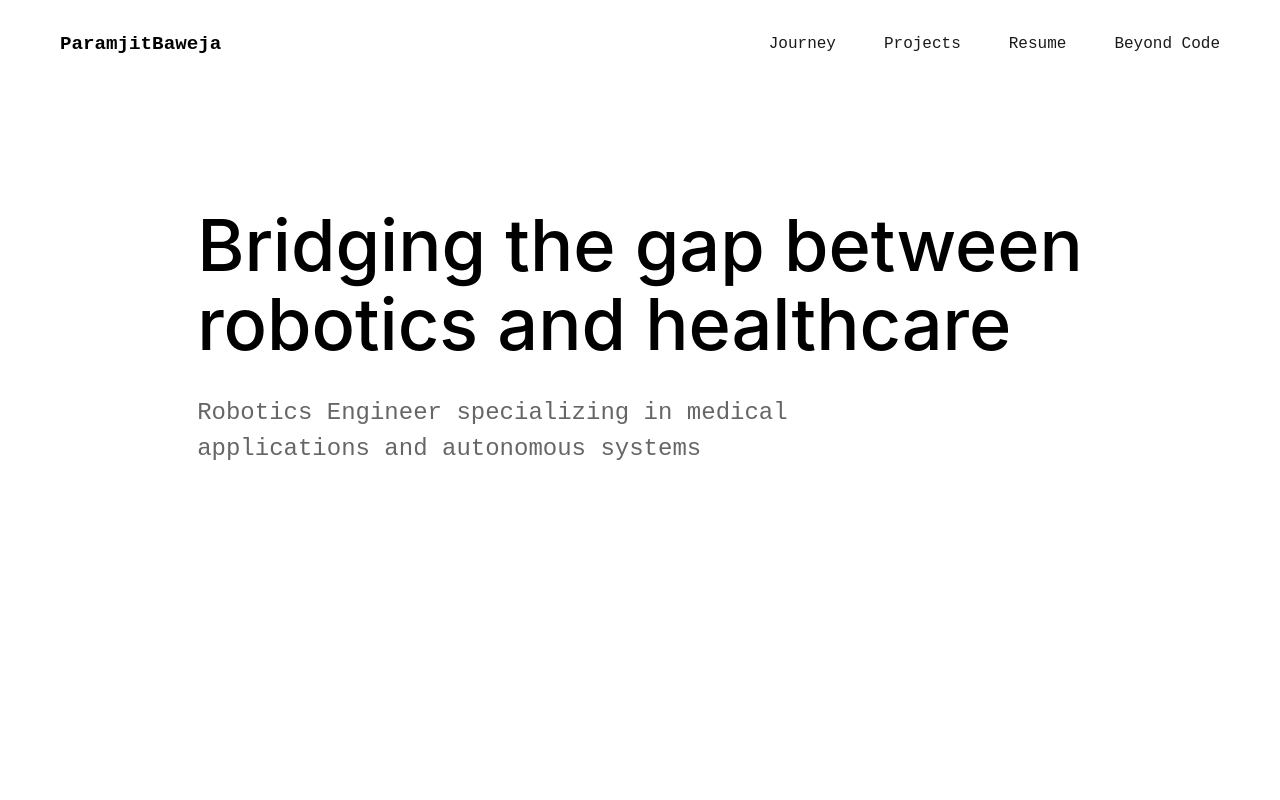
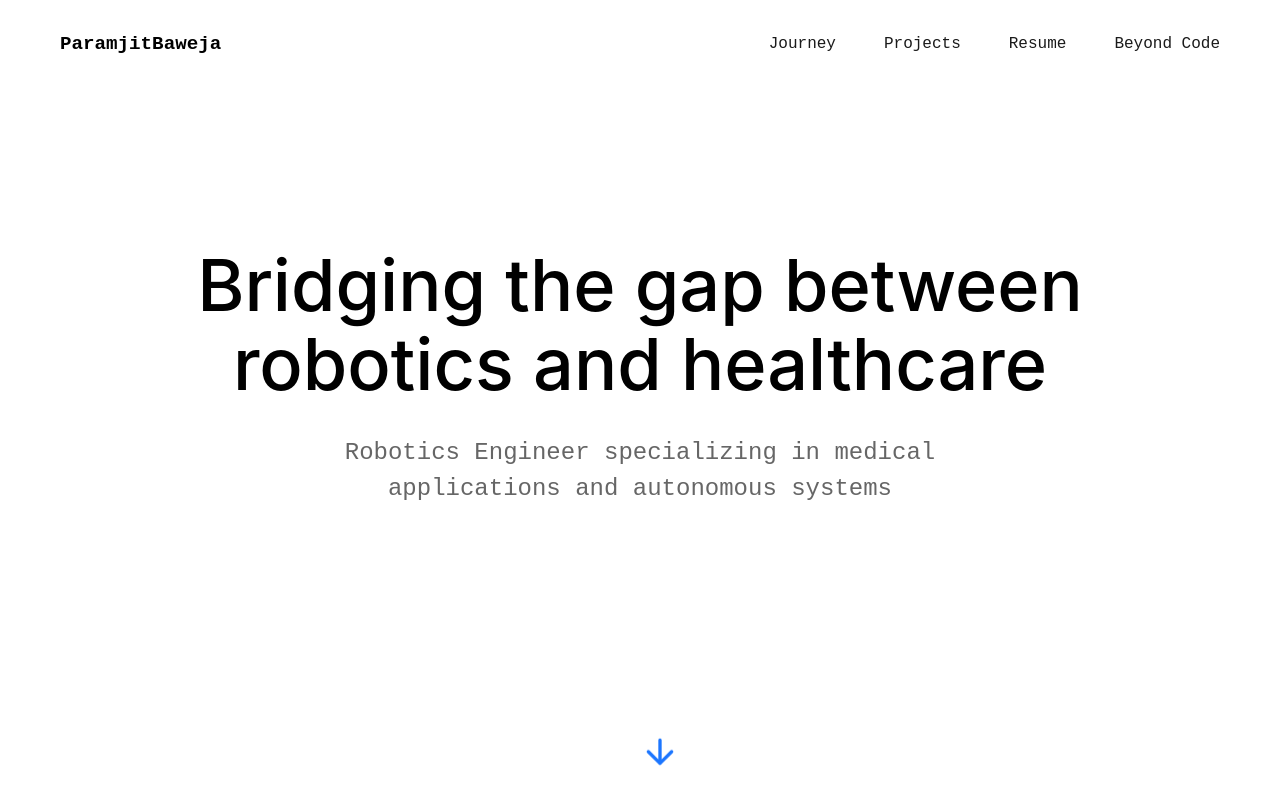
Before and after one commit to ParamjitBaweja/portfolio, a React (Create React App) app: page / in a window 1280 px wide. Shown: the top 800 px of the page. Built offline with nearby package versions, Linux system fonts and the light colour scheme.

Commit message:
change homepage

```diff
--- a/src/App.tsx
+++ b/src/App.tsx
@@ -5,6 +5,7 @@ import ProjectCarousel from './components/ProjectCarousel';
 import PhotoGallery, { Photo } from './components/PhotoGallery';
 import Resume from './components/Resume';
 import theme from './theme';
+import { motion } from 'framer-motion';
 
 const Container = styled.div`
   max-width: 1200px;
@@ -25,11 +26,15 @@ const Section = styled.section<{ noOverflow?: boolean }>`
 
 const HomePage = styled(Section)`
   background: ${theme.colors.background};
-  text-align: left;
+  text-align: center;
+  display: flex;
+  align-items: center;
+  justify-content: center;
+  min-height: 100vh;
   position: relative;
 `;
 
-const HeroText = styled.h1`
+const HeroText = styled(motion.h1)`
   font-size: 4.5rem;
   line-height: 1.1;
   margin-bottom: 2rem;
@@ -40,11 +45,11 @@ const HeroText = styled.h1`
   }
 `;
 
-const SubText = styled.p`
+const SubText = styled(motion.p)`
   font-size: 1.5rem;
   color: ${theme.colors.lightText};
   max-width: 600px;
-  margin-bottom: 3rem;
+  margin: 0 auto 3rem;
   font-family: ${theme.typography.monoSpace};
 `;
 
@@ -102,6 +107,20 @@ const ProjectLink = styled.a`
 
   &:hover {
     text-decoration: underline;
+  }
+`;
+
+const DownArrow = styled(motion.div)`
+  position: absolute;
+  bottom: 2rem;
+  left: 50%;
+  transform: translateX(-50%);
+  cursor: pointer;
+  color: ${theme.colors.accent};
+
+  svg {
+    width: 2.5rem;
+    height: 2.5rem;
   }
 `;
 
@@ -261,19 +280,45 @@ function App() {
     setIsLoaded(true);
   }, []);
 
+  const scrollToJourney = () => {
+    document.getElementById('journey')?.scrollIntoView({ behavior: 'smooth' });
+  };
+
   return (
     <>
       <Navigation />
 
       <HomePage id="home">
         <Container>
-          <HeroText>
+          <HeroText
+            initial={{ opacity: 0, y: 20 }}
+            animate={{ opacity: 1, y: 0 }}
+            transition={{ duration: 0.8 }}
+          >
             Bridging the gap between<br />
             robotics and healthcare
           </HeroText>
-          <SubText>
+          <SubText
+            initial={{ opacity: 0, y: 20 }}
+            animate={{ opacity: 1, y: 0 }}
+            transition={{ duration: 0.8, delay: 0.3 }}
+          >
             Robotics Engineer specializing in medical applications and autonomous systems
           </SubText>
+          <DownArrow
+            onClick={scrollToJourney}
+            initial={{ opacity: 0, y: 10 }}
+            animate={{ opacity: 1, y: [0, 10, 0] }}
+            transition={{
+              duration: 2,
+              repeat: Infinity,
+              repeatType: "reverse"
+            }}
+          >
+            <svg xmlns="http://www.w3.org/2000/svg" viewBox="0 0 24 24" fill="none" stroke="currentColor" strokeWidth="2" strokeLinecap="round" strokeLinejoin="round">
+              <path d="M12 5v14M5 12l7 7 7-7"/>
+            </svg>
+          </DownArrow>
         </Container>
       </HomePage>
 
```
